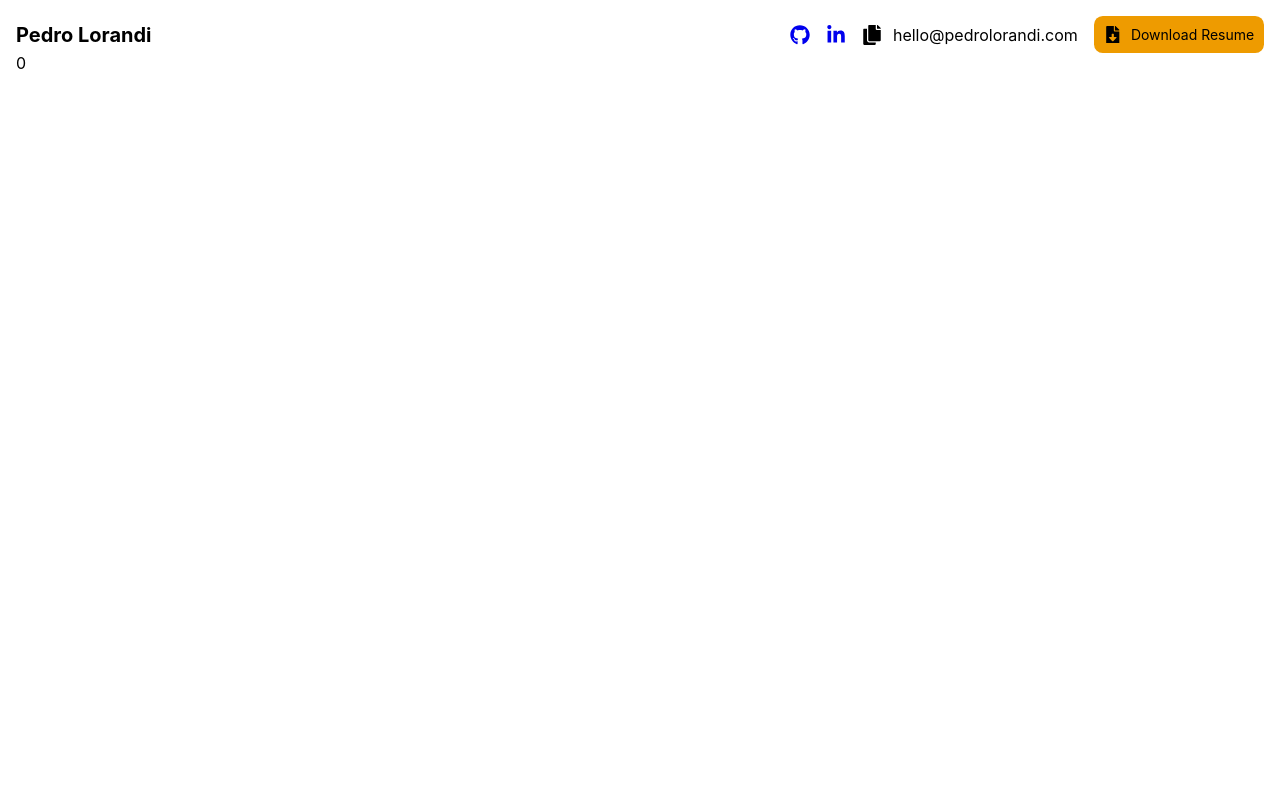
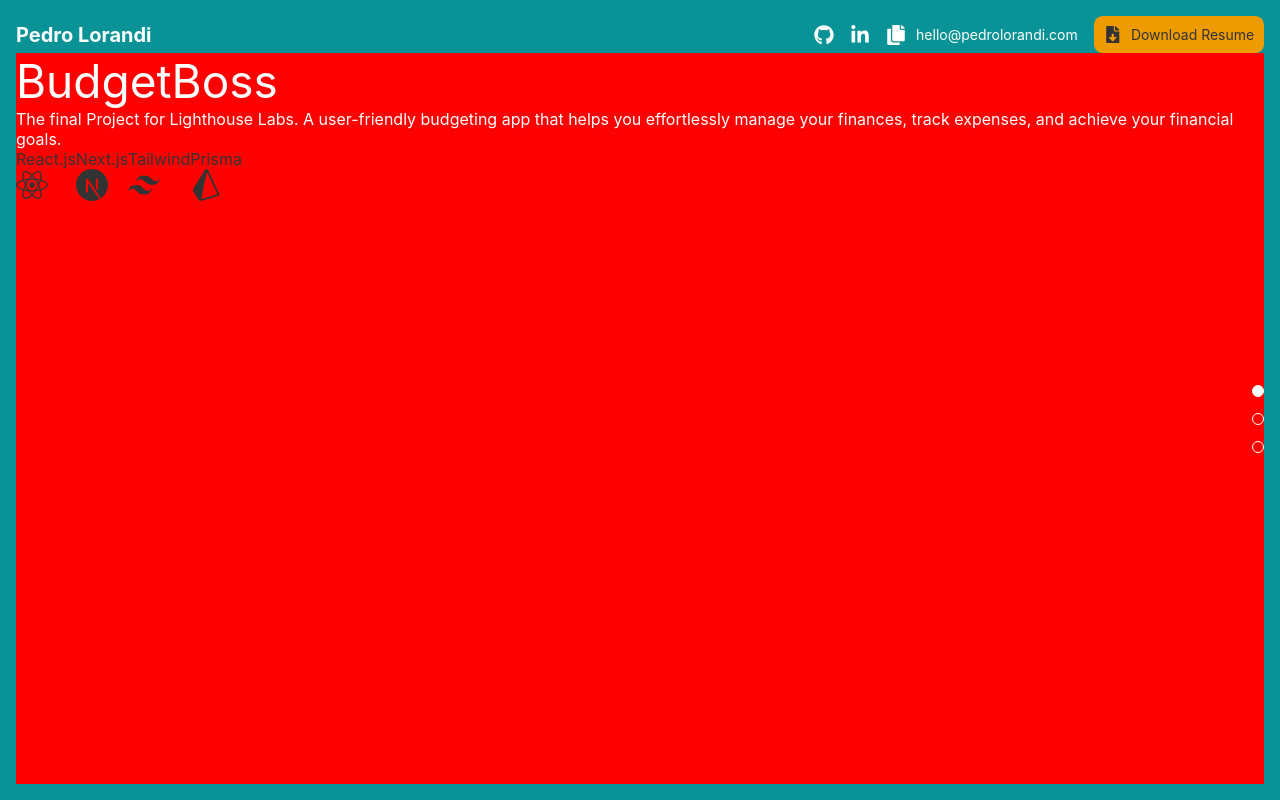
Before and after one commit to pedrolorandi/portfolio-2.0, a React (Create React App) app: page / in a window 1280 px wide. Built offline with nearby package versions, Linux system fonts and the light colour scheme.

Commit message:
Add some style to text and icons

```diff
--- a/src/App.css
+++ b/src/App.css
@@ -1,11 +1,28 @@
-body {
+.container {
+  min-height: 100vh;
+  max-height: 100vh;
+  max-width: 100vw;
   padding: 1em;
+  flex-direction: column;
+  overflow: hidden;
 }
 
-.flex {
-  display: flex;
+main {
+  background-color: red;
+  min-height: 100%;
+  flex: 1;
 }
 
-.icon {
-  height: 1.25em;
+.navigation {
+  flex-direction: column;
+  justify-content: center;
+  gap: 1em;
 }
+
+.pagination {
+  border: 1px solid;
+  border-radius: 100%;
+  width: 0.75em;
+  height: 0.75em;
+  cursor: pointer;
+}
--- a/src/App.js
+++ b/src/App.js
@@ -1,6 +1,8 @@
 import { useEffect, useState } from "react";
 import "./App.css";
 import Header from "./components/Header";
+import Text from "./components/Text";
+import Screen from "./components/Screen";
 import projects from "./data/projects.json";
 
 function App() {
@@ -16,10 +18,10 @@ function App() {
 
         scrollDirection === "down"
           ? setCarouselState((prevState) =>
-              prevState === projects.length ? 0 : prevState + 1
+              prevState === projects.length - 1 ? 0 : prevState + 1
             )
           : setCarouselState((prevState) =>
-              prevState === 0 ? projects.length : prevState - 1
+              prevState === 0 ? projects.length - 1 : prevState - 1
             );
 
         setTimeout(() => {
@@ -36,10 +38,40 @@ function App() {
   }, [isScrolling]);
 
   return (
-    <>
-      <Header />
-      <main className="flex">{carouselState}</main>
-    </>
+    <div
+      className="container flex"
+      style={{ backgroundColor: projects[carouselState]["background-color"] }}
+    >
+      <Header
+        textColor={projects[carouselState]["text-color"]}
+        buttonColor={projects[carouselState]["contrast-color"]}
+      />
+      <main className="flex">
+        <Text
+          title={projects[carouselState].title}
+          description={projects[carouselState].description}
+          techStack={projects[carouselState].tech_stack}
+          textColor={projects[carouselState]["text-color"]}
+        />
+        {/* <Screen /> */}
+        <div className="flex navigation">
+          {projects.map((project) => {
+            return (
+              <span
+                className="flex pagination"
+                style={{
+                  borderColor: projects[carouselState]["text-color"],
+                  backgroundColor:
+                    carouselState === project.id &&
+                    projects[carouselState]["text-color"],
+                }}
+                onClick={() => setCarouselState(project.id)}
+              ></span>
+            );
+          })}
+        </div>
+      </main>
+    </div>
   );
 }
 
--- a/src/components/Header.css
+++ b/src/components/Header.css
@@ -2,6 +2,10 @@
   width: 100%;
   justify-content: space-between;
   align-items: center;
+}
+
+.icon {
+  height: 1.25em;
 }
 
 .buttons {
@@ -17,4 +21,5 @@
 .email span {
   margin-left: 0.7em;
   line-height: 0;
+  font-size: 0.875em;
 }
--- a/src/components/Header.js
+++ b/src/components/Header.js
@@ -2,23 +2,30 @@ import React from "react";
 import "./Header.css";
 
 import { FaGithub, FaLinkedinIn, FaCopy, FaFileDownload } from "react-icons/fa";
-import { IconContext } from "react-icons";
 import portfolio from "../assets/Pedro Lorandi - Resume.pdf";
 
-const Header = () => {
+const Header = ({ textColor, buttonColor }) => {
   return (
     <div className="header flex">
-      <h1>Pedro Lorandi</h1>
+      <h1 style={{ color: textColor }}>Pedro Lorandi</h1>
       <div className="buttons flex">
         <a href="https://github.com/pedrolorandi" target="_blank">
-          <FaGithub size="1.25em" title="github.com/pedrolorandi" />
+          <FaGithub
+            size="1.25em"
+            title="github.com/pedrolorandi"
+            color={textColor}
+          />
         </a>
         <a href="https://www.linkedin.com/in/pedrolorandi/" target="_blank">
-          <FaLinkedinIn size="1.25em" title="linkedin.com/in/pedrolorandi/" />
+          <FaLinkedinIn
+            size="1.25em"
+            title="linkedin.com/in/pedrolorandi/"
+            color={textColor}
+          />
         </a>
         <div className="flex email">
-          <FaCopy size="1.25em" title="Copy email" />
-          <span>hello@pedrolorandi.com</span>
+          <FaCopy size="1.25em" title="Copy email" color={textColor} />
+          <span style={{ color: textColor }}>hello@pedrolorandi.com</span>
         </div>
         <a
           className="button"
@@ -26,8 +33,9 @@ const Header = () => {
           download="Pedro Lorandi - Full-Stack Web Developer"
           target="_blank"
           rel="noreferrer"
+          style={{ backgroundColor: buttonColor }}
         >
-          <FaFileDownload size="1.25em" />
+          <FaFileDownload size="1.25em" color="#333" />
           <span>Download Resume</span>
         </a>
       </div>
--- /dev/null
+++ b/src/components/Screen.css
@@ -0,0 +1,3 @@
+.screen {
+  flex: 2;
+}
--- /dev/null
+++ b/src/components/Screen.js
@@ -0,0 +1,11 @@
+import React from "react";
+
+const Screen = () => {
+  return (
+    <div className="flex screen">
+      <img src="https://code.visualstudio.com/assets/docs/languages/typescript/overview.png" />
+    </div>
+  );
+};
+
+export default Screen;
--- /dev/null
+++ b/src/components/Text.css
@@ -0,0 +1,16 @@
+.text-block {
+  flex: 1;
+  flex-direction: column;
+}
+
+.tech-stack {
+  flex-direction: row;
+}
+
+.tech {
+  flex-direction: column;
+}
+
+.tech span {
+  color: #333;
+}
--- /dev/null
+++ b/src/components/Text.js
@@ -0,0 +1,47 @@
+import React from "react";
+import "./Text.css";
+
+import { FaNodeJs, FaReact, FaSass } from "react-icons/fa";
+import {
+  SiExpress,
+  SiNextdotjs,
+  SiPostgresql,
+  SiPrisma,
+  SiTailwindcss,
+} from "react-icons/si";
+import { ImEmbed2 } from "react-icons/im";
+
+const size = "2em";
+
+const ICONS = {
+  FaNodeJs: <FaNodeJs size={size} color="#333" />,
+  FaReact: <FaReact size={size} color="#333" />,
+  FaSass: <FaSass size={size} color="#333" />,
+  SiExpress: <SiExpress size={size} color="#333" />,
+  SiNextdotjs: <SiNextdotjs size={size} color="#333" />,
+  SiPostgresql: <SiPostgresql size={size} color="#333" />,
+  SiPrisma: <SiPrisma size={size} color="#333" />,
+  SiTailwindcss: <SiTailwindcss size={size} color="#333" />,
+  ImEmbed2: <ImEmbed2 size={size} color="#333" />,
+};
+
+function Text({ title, description, techStack, textColor }) {
+  return (
+    <div className="flex text-block">
+      <h2 style={{ color: textColor }}>{title}</h2>
+      <p style={{ color: textColor }}>{description}</p>
+      <div className="flex tech-stack">
+        {techStack.map((tech) => {
+          return (
+            <div className="flex tech">
+              <span>{tech.title}</span>
+              {ICONS[tech.icon]}
+            </div>
+          );
+        })}
+      </div>
+    </div>
+  );
+}
+
+export default Text;
--- a/src/data/projects.json
+++ b/src/data/projects.json
@@ -1,6 +1,6 @@
 [
   {
-    "id": 1,
+    "id": 0,
     "title": "BudgetBoss",
     "description": "The final Project for Lighthouse Labs. A user-friendly budgeting app that helps you effortlessly manage your finances, track expenses, and achieve your financial goals.",
     "background-color": "#0A9396",
@@ -9,24 +9,24 @@
     "tech_stack": [
       {
         "title": "React.js",
-        "icon": "reactjs.png"
+        "icon": "FaReact"
       },
       {
         "title": "Next.js",
-        "icon": "nextjs.png"
+        "icon": "SiNextdotjs"
       },
       {
         "title": "Tailwind",
-        "icon": "tailwind.png"
+        "icon": "SiTailwindcss"
       },
       {
         "title": "Prisma",
-        "icon": "prisma.png"
+        "icon": "SiPrisma"
       }
     ]
   },
   {
-    "id": 2,
+    "id": 1,
     "title": "Card Heroes",
     "description": "Card Heroes is the ultimate destination for trading card enthusiasts. With over a million cards to choose from, we have the perfect card for every collector.",
     "background-color": "#CCA92D",
@@ -35,28 +35,28 @@
     "tech_stack": [
       {
         "title": "EJS",
-        "icon": "ejs.png"
+        "icon": "ImEmbed2"
       },
       {
         "title": "SASS",
-        "icon": "sass.png"
+        "icon": "FaSass"
       },
       {
         "title": "Node.js",
-        "icon": "nodejs.png"
+        "icon": "FaNodeJs"
       },
       {
         "title": "Express.js",
-        "icon": "expressjs.png"
+        "icon": "SiExpress"
       },
       {
         "title": "PostgreSQL",
-        "icon": "postgresql.png"
+        "icon": "SiPostgresql"
       }
     ]
   },
   {
-    "id": 3,
+    "id": 2,
     "title": "Interview Scheduler",
     "description": "Interview Scheduler is a single-page application (SPA) that allows users to book technical interviews between students and mentors.",
     "background-color": "#338FE4",
@@ -65,11 +65,11 @@
     "tech_stack": [
       {
         "title": "React.js",
-        "icon": "reactjs.png"
+        "icon": "FaReact"
       },
       {
         "title": "SASS",
-        "icon": "sass.png"
+        "icon": "FaSass"
       }
     ]
   }
--- a/src/index.css
+++ b/src/index.css
@@ -25,12 +25,12 @@ a.button {
 }
 
 a.button span {
+  color: #333;
   margin-left: 0.7em;
   line-height: 0;
 }
 
 body {
-  margin: 0;
   font-family: -apple-system, BlinkMacSystemFont, "Segoe UI", "Roboto", "Oxygen",
     "Ubuntu", "Cantarell", "Fira Sans", "Droid Sans", "Helvetica Neue",
     sans-serif;
@@ -47,3 +47,12 @@ h1 {
   font-size: 1.25em;
   line-height: 0;
 }
+
+h2 {
+  font-size: 2.875em;
+  font-weight: normal;
+}
+
+.flex {
+  display: flex;
+}
```
